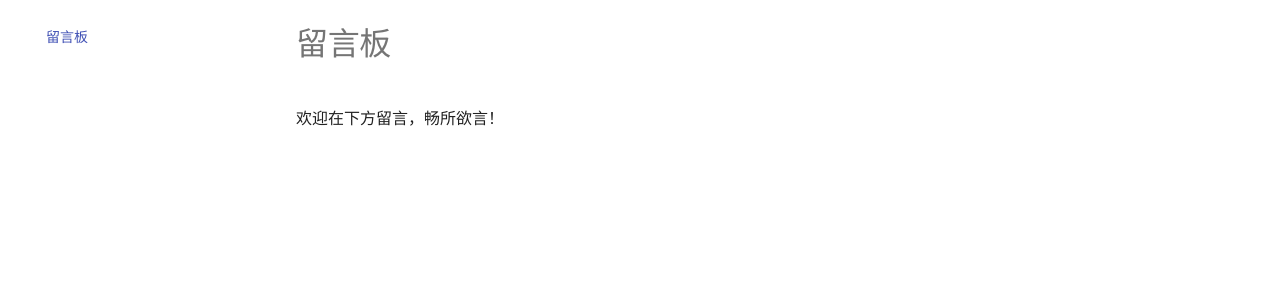
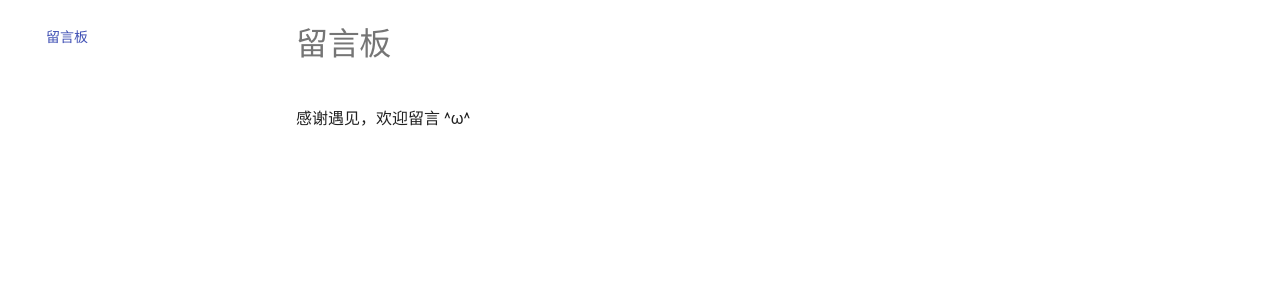
Before and after one commit to Goray-GuoLei/Goray-GuoLei.github.io, an MkDocs documentation site: the page built from docs/discussion.md, in a window 1280 px wide. Shown: the part 122-422 px from the top of the page. Built offline with MkDocs 1.6.1 and Material for MkDocs 9.7.7, drawn with Linux system fonts in a browser that asks for light colours; comment, search, counter and statistics services are not loaded.

Commit message:
Update discussion.md

```diff
--- a/docs/discussion.md
+++ b/docs/discussion.md
@@ -9,7 +9,7 @@ disqus: true
 
 # 留言板
 
-欢迎在下方留言，畅所欲言！
+感谢遇见，欢迎留言 ^ω^
 
 <!-- Giscus 评论系统 -->
 <script src="https://giscus.app/client.js"
```
